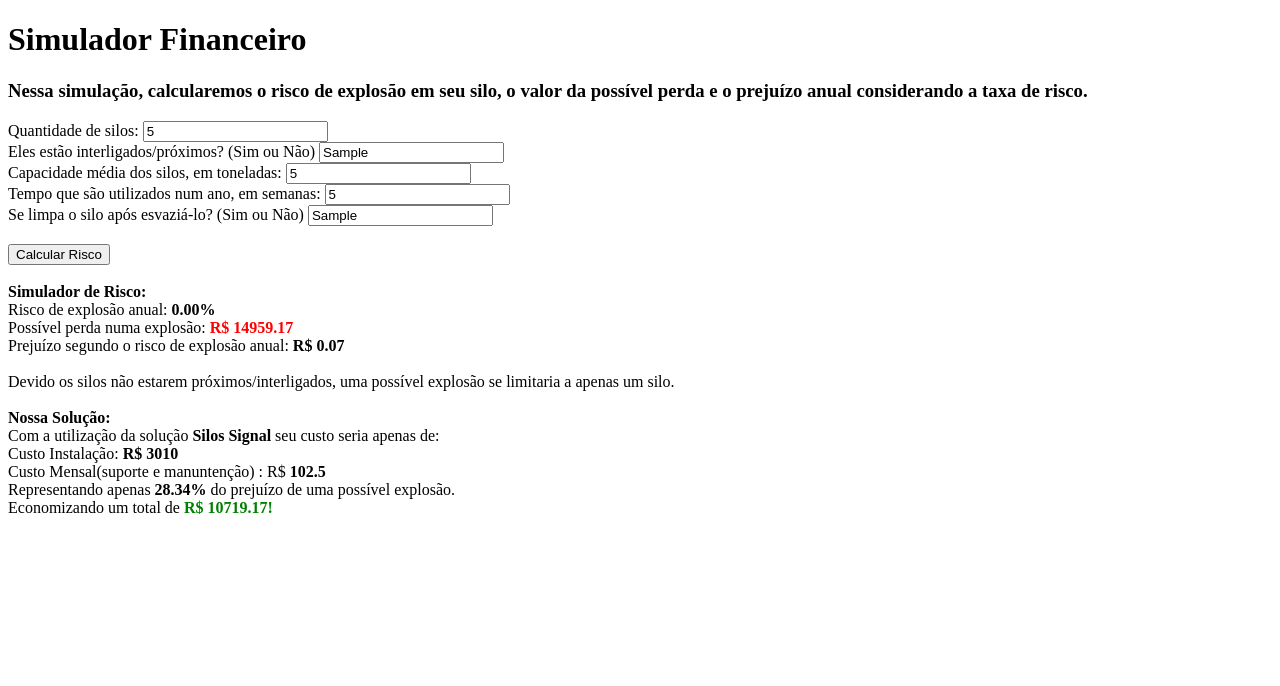
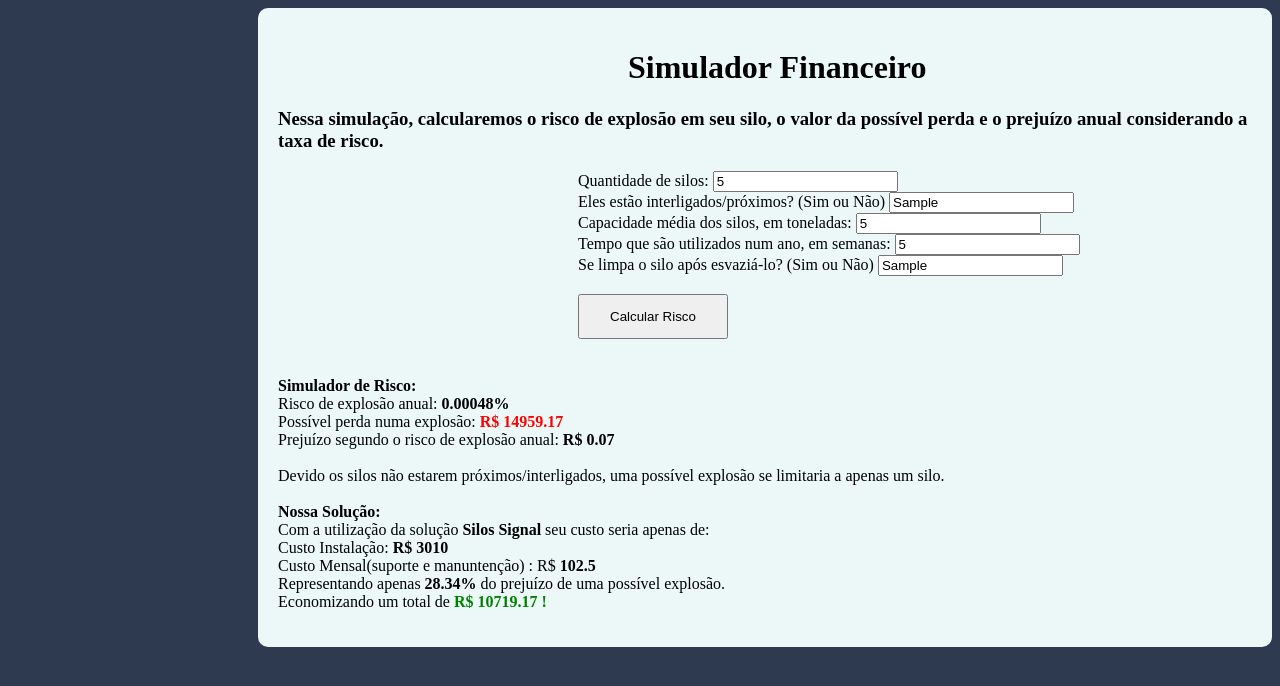
Before and after one commit to guireboko/SILO-SIGNAL, a plain HTML site: page CalculadoraSiloTech.html in a window 1280 px wide. Both pictures are taken after typing "5", "Sample", "5", "5", "Sample" into the empty fields and a click on the button "Calcular Risco". Drawn offline with Linux system fonts and the light colour scheme.

Commit message:
Adição da estilização da calculadora

```diff
--- a/CalculadoraSiloTech.html
+++ b/CalculadoraSiloTech.html
@@ -7,25 +7,28 @@
     <title>Calculadora</title>
 </head>
 
-<body>
-
-    <h1>Simulador Financeiro</h1>
+<body style=" background-color: #2d3a50;  flex-direction: column; flex: content; justify-content: center; align-items: center;" >
+    <div>
+    <div style="container: initial; margin-left: 250px; background-color: #ecf8f8; padding: 20px;  max-width: 1000px; border-radius: 10px; flex-direction: column; flex: content; align-items: center; justify-content: center; ">
+        <h1 style="margin-left: 350px;">Simulador Financeiro</h1>
         <h3>Nessa simulação, calcularemos o risco de explosão em seu silo, o valor da possível perda e o prejuízo anual
             considerando a taxa de risco.</h3>
-
-    Quantidade de silos: <input type="number" id="input_qtdSilo"> <br>
+        <p style="margin-left: 300px; flex-direction: column;">
+        Quantidade de silos: <input  type="number" id="input_qtdSilo"> <br>
         Eles estão interligados/próximos? (Sim ou Não) <input type="text" id="input_conexaoSilo"> <br>
         Capacidade média dos silos, em toneladas: <input type="number" id="input_capacidadeSilo"> <br>
         Tempo que são utilizados num ano, em semanas: <input type="number" id="input_tempoSilo"> <br>
         Se limpa o silo após esvaziá-lo? (Sim ou Não) <input type="text" id="input_limpaSilo"> <br> <br>
 
-    <button onclick="calcRisco()">Calcular Risco</button>
+        <button onclick="calcRisco()" style="width: 150px; height: 45px;">Calcular Risco</button>
 
-    <div id="div_mensagem1"></div>
-    <div id="div_mensagem2"></div>
+        <div  style="margin-top: 20px;" id="div_mensagem1"></div>
+        <div  id="div_mensagem2"></div>
         <div id="div_mensagem3"></div>
         <div id="div_mensagem4"></div>
-
+        </p>
+    </div>
+</div>
 </body>
 
 </html>
@@ -81,7 +84,7 @@
 
         if (limpaSilo == 'Não') {
             if (tempoSilo < 52) {
-                div_mensagem3.innerHTML = `<br> Por não limpar, ainda há o risco de <b>${((riscoSujoUsuario) * 100).toFixed(2)}%</b> de se explodir o(s) silo(s) vazio(s), gerando a perda infraestrutural de <b>R$${perdaSujo.toFixed(2)}</b> <br>`;
+                div_mensagem3.innerHTML = `<br> Por não limpar, ainda há o risco de <b>${((riscoSujoUsuario) * 100).toFixed(5)}%</b> de se explodir o(s) silo(s) vazio(s), gerando a perda infraestrutural de <b>R$${perdaSujo.toFixed(2)}</b> <br>`;
             } else {
                 div_mensagem3.innerHTML = `<br> Devido os silos estarem sempre sendo utilizados, não há risco de explosão com eles vazios`;
             }
@@ -92,7 +95,7 @@
         div_mensagem1.innerHTML = `
             <br> <b>Simulador de Risco:</b> <br>
 
-            Risco de explosão anual: <b>${(riscoUsuario * 100).toFixed(2)}%</b> <br>
+            Risco de explosão anual: <b>${(riscoUsuario * 100).toFixed(5)}%</b> <br>
             Possível perda numa explosão: <b style="color:red">R$ ${perda.toFixed(2)}</b> <br>
             Prejuízo segundo o risco de explosão anual: <b>R$ ${prejuizoAnual.toFixed(2)}</b>
         `;
@@ -103,7 +106,7 @@
         Custo Instalação: <b>R$ ${custoSolucao} </b> <br>
         Custo Mensal(suporte e manuntenção) : R$ <b> ${custoSuporte} </b> <br>
         Representando apenas <b> ${((custoSolucao + (custoSuporte*12))/perda*100).toFixed(2)}% </b> do prejuízo de uma possível explosão. <br>
-        Economizando um total de <b style="color:green">R$ ${economiaSolucao.toFixed(2)}<b>!
+        Economizando um total de <b style="color:green">R$ ${economiaSolucao.toFixed(2)}<b> !
         `;
 
 
```
Also changed, not shown: 1 other file. Lines whose indentation alone changed are shown as unchanged.
